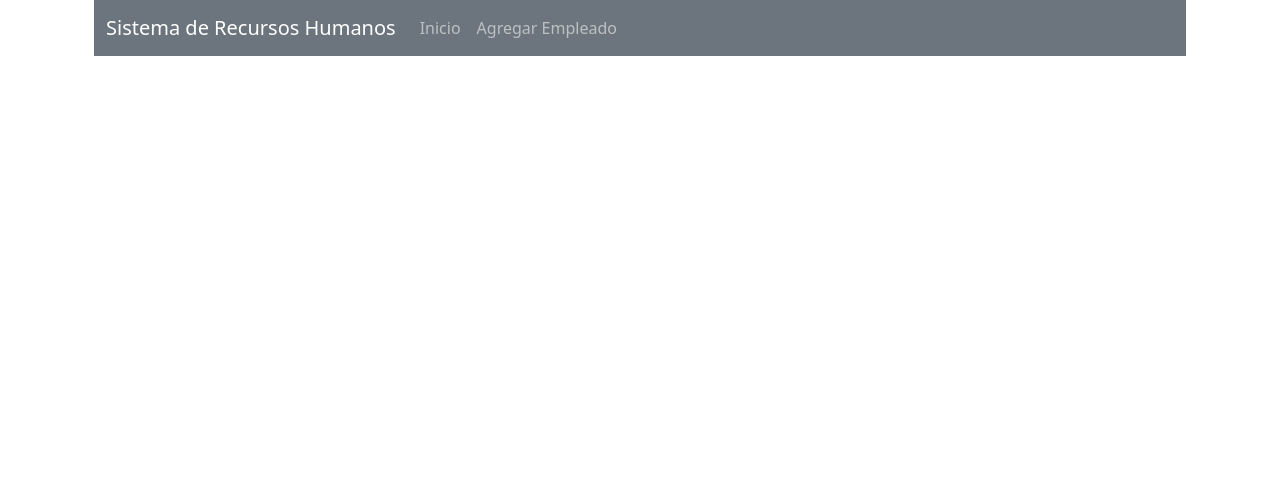
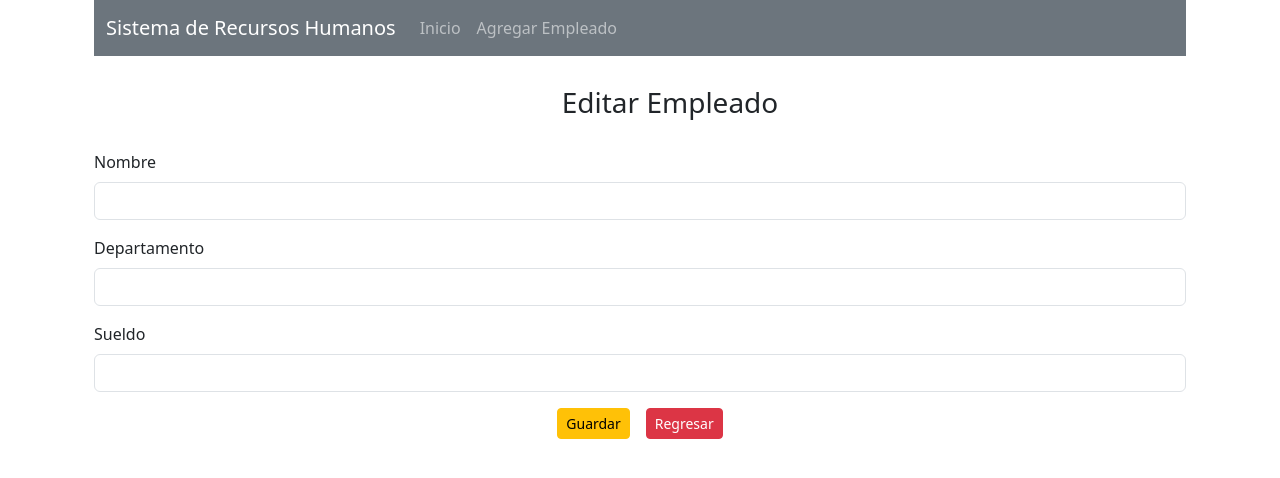
Before and after one commit to EdwinFlores29/recursos-humanos-app, a React (Create React App) app: page /editar/1 in a window 1280 px wide. Shown: the top 478 px of the page. Built offline with nearby package versions, Linux system fonts and the light colour scheme.

Commit message:
Agregar mas funcionalidad
para modificar el usuario

```diff
--- a/src/App.js
+++ b/src/App.js
@@ -2,6 +2,7 @@
 import Navegacion from "./plantilla/Navegacion";
 import {BrowserRouter, Route, Routes} from "react-router-dom";
 import AgregarEmpleado from "./components/AgregarEmpleado";
+import EditarEmpleado from "./components/EditarEmpleado";
 
 function App() {
   return (
@@ -11,6 +12,7 @@
               <Routes>
                   <Route exact path="/" element={<ListadoEmpleados />} />
                   <Route exact path="/agregar" element={<AgregarEmpleado />} />
+                  <Route exact path="/editar/:id" element={<EditarEmpleado />} />
               </Routes>
           </BrowserRouter>
       </div>
--- /dev/null
+++ b/src/components/EditarEmpleado.jsx
@@ -0,0 +1,61 @@
+import React, {useState} from 'react';
+import axios from "axios";
+import {useNavigate} from "react-router-dom";
+
+export default function EditarEmpleado() {
+
+    let navegacion = useNavigate();
+
+    const [empleado, setEmpleado] = useState({
+        nombre: "",
+        departamento: "",
+        sueldo: ""
+    });
+
+    const {nombre, departamento, sueldo} = empleado;
+
+    const onInputChange = (e) => {
+        //spread operator ... (expandir atributos )
+        setEmpleado({...empleado, [e.target.name]: e.target.value});
+    }
+
+    const onSubmit = async (e) => {
+        e.preventDefault();
+        const urlBase = "http://localhost:8080/rh-app/empleados";
+        await axios.post(urlBase, empleado);
+        //redirigimos a la pagina de inicio
+        navegacion('/')
+    }
+
+    return (
+        <div className="container">
+            <div className="container text-center" style={{margin: '30px'}}>
+                <h3>Editar Empleado</h3>
+            </div>
+            <form onSubmit={(e) => onSubmit(e)}>
+                <div className="mb-3">
+                    <label htmlFor="nombre" className="form-label">Nombre</label>
+                    <input type="text" className="form-control" id="nombre"
+                    name="nombre" required={true}
+                    value={nombre} onChange={(e) => onInputChange(e)}/>
+                </div>
+                <div className="mb-3">
+                    <label htmlFor="departamento" className="form-label">Departamento</label>
+                    <input type="text" className="form-control" id="departamento"
+                    name="departamento"
+                    value={departamento} onChange={(e) => onInputChange(e)}/>
+                </div>
+                <div className="mb-3">
+                    <label htmlFor="sueldo" className="form-label">Sueldo</label>
+                    <input type="number" step="any" className="form-control" id="sueldo"
+                    name="sueldo"
+                    value={sueldo} onChange={(e) => onInputChange(e)}/>
+                </div>
+                <div className="text-center">
+                    <button type="submit" className="btn btn-warning btn-sm me-3">Guardar</button>
+                    <a href="/" className="btn btn-danger btn-sm">Regresar</a>
+                </div>
+            </form>
+        </div>
+    )
+}
--- a/src/components/ListadoEmpleados.jsx
+++ b/src/components/ListadoEmpleados.jsx
@@ -1,6 +1,7 @@
 import React, {useEffect, useState} from 'react';
 import axios from "axios";
 import {NumericFormat} from "react-number-format";
+import {Link} from "react-router-dom";
 
 export default function ListadoEmpleados() {
 
@@ -33,6 +34,7 @@
                     <th scope="col">Empleado</th>
                     <th scope="col">Departamento</th>
                     <th scope="col">Sueldo</th>
+                    <th></th>
                 </tr>
                 </thead>
                 <tbody>
@@ -49,6 +51,12 @@
                             prefix={'C$'}
                             decimalScale={2}
                             fixedDecimalScale /></td>
+                            <td className="text-center">
+                                <div>
+                                    <Link to={`/editar/${empleado.idEmpleado}`}
+                                          className="btn btn-warning btn-sm me-3">Editar</Link>
+                                </div>
+                            </td>
                         </tr>
                     ))
                 }
```
